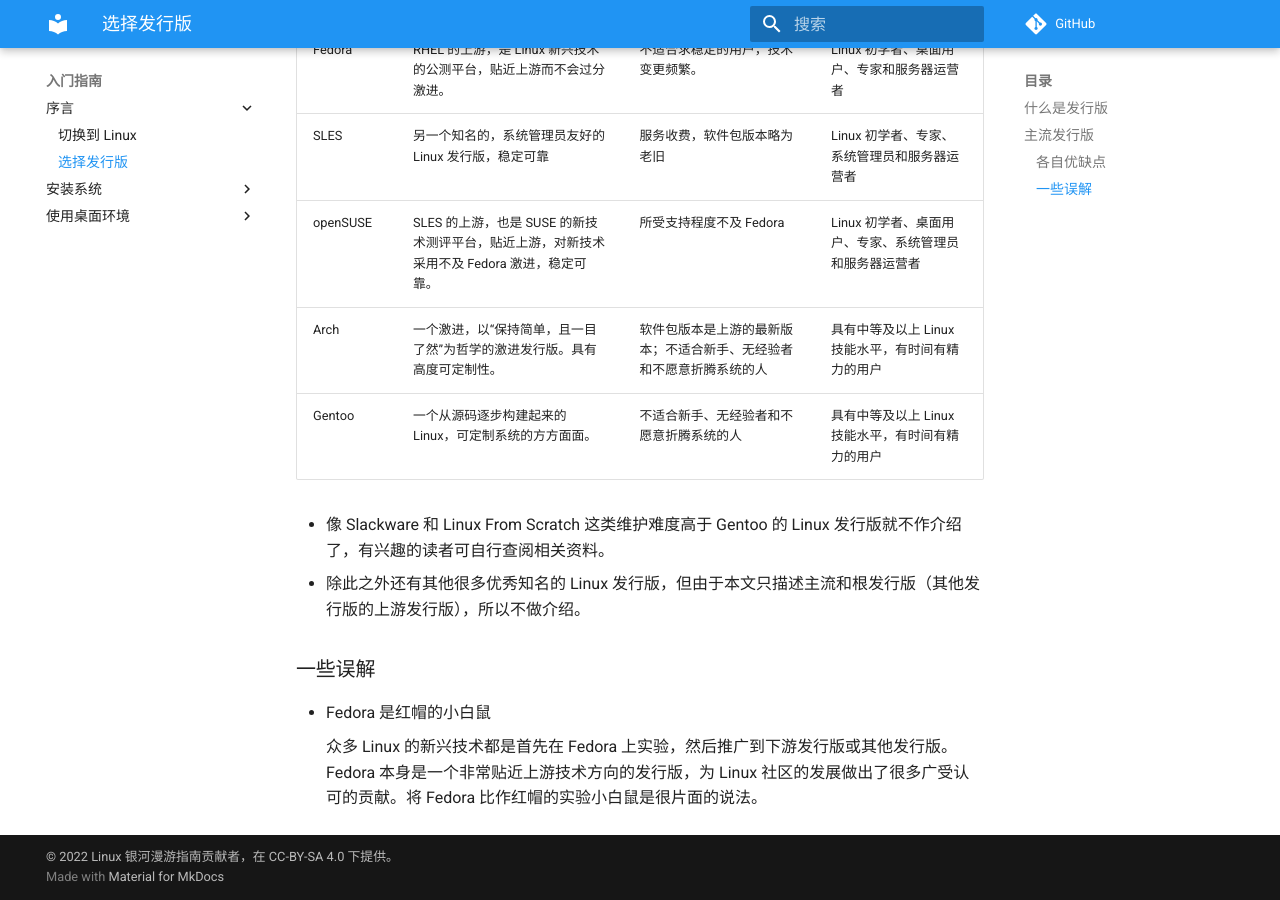
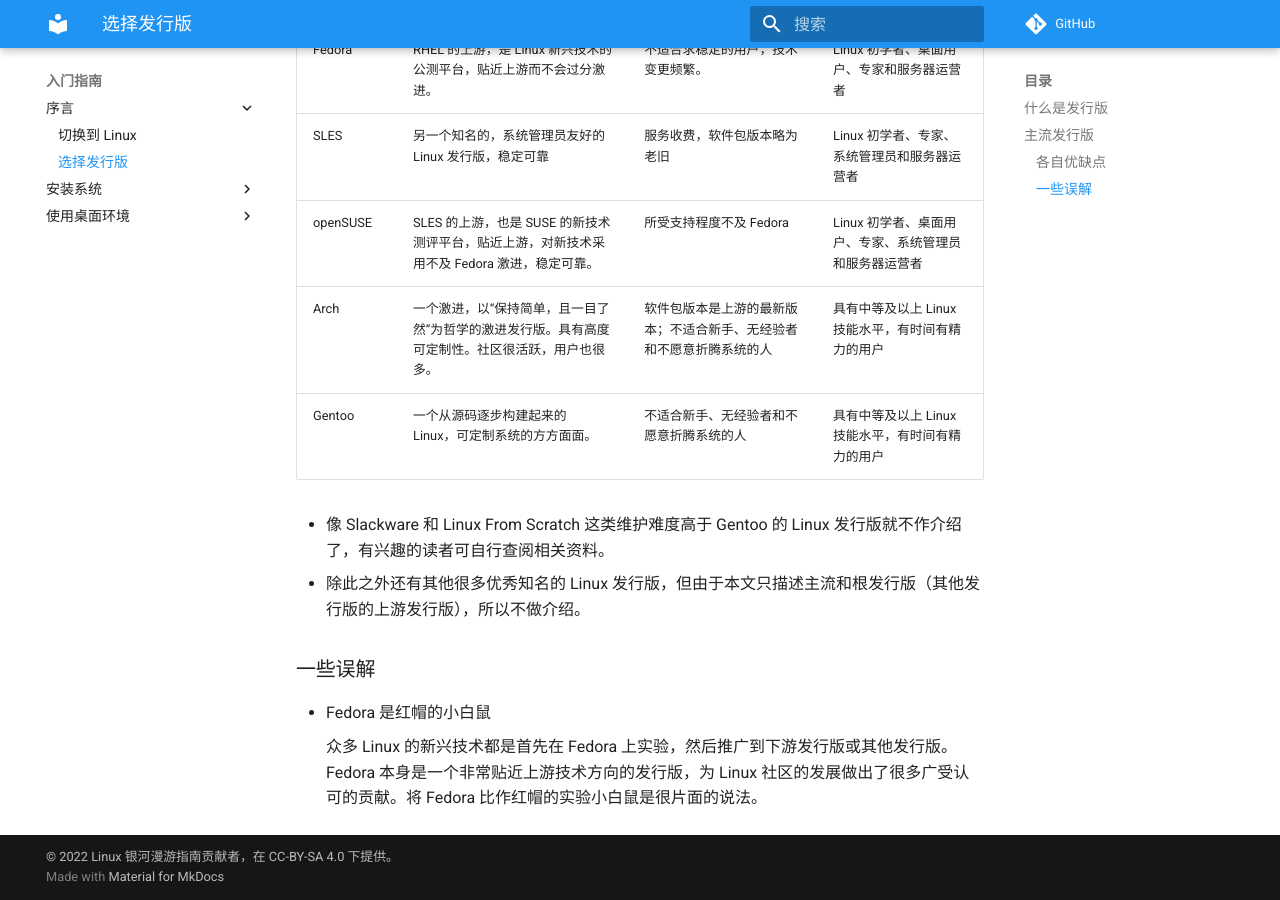
Before and after one commit to linuxhitchhiker/THGLG, an MkDocs documentation site: the page built from docs/basic/prologue/choosing-distribution.md, in a window 1280 px wide and 900 px high, scrolled down 1158 px. Built offline with MkDocs 1.6.1 and Material for MkDocs 9.7.7, drawn with Linux system fonts in a browser that asks for light colours; comment, search, counter and statistics services are not loaded.

Commit message:
Update choosing-distribution.md

```diff
--- a/docs/basic/prologue/choosing-distribution.md
+++ b/docs/basic/prologue/choosing-distribution.md
@@ -28,7 +28,7 @@ Linux 当前的主流/根发行版有：[Debian](https://www.debian.org/)、[Ubu
 |Fedora|RHEL 的上游，是 Linux 新兴技术的公测平台，贴近上游而不会过分激进。|不适合求稳定的用户，技术变更频繁。|Linux 初学者、桌面用户、专家和服务器运营者|
 |SLES|另一个知名的，系统管理员友好的 Linux 发行版，稳定可靠|服务收费，软件包版本略为老旧|Linux 初学者、专家、系统管理员和服务器运营者|
 |openSUSE|SLES 的上游，也是 SUSE 的新技术测评平台，贴近上游，对新技术采用不及 Fedora 激进，稳定可靠。|所受支持程度不及 Fedora|Linux 初学者、桌面用户、专家、系统管理员和服务器运营者|
-|Arch|一个激进，以“保持简单，且一目了然”为哲学的激进发行版。具有高度可定制性。|软件包版本是上游的最新版本；不适合新手、无经验者和不愿意折腾系统的人|具有中等及以上 Linux 技能水平，有时间有精力的用户|
+|Arch|一个激进，以“保持简单，且一目了然”为哲学的激进发行版。具有高度可定制性。社区很活跃，用户也很多。|软件包版本是上游的最新版本；不适合新手、无经验者和不愿意折腾系统的人|具有中等及以上 Linux 技能水平，有时间有精力的用户|
 |Gentoo|一个从源码逐步构建起来的 Linux，可定制系统的方方面面。|不适合新手、无经验者和不愿意折腾系统的人|具有中等及以上 Linux 技能水平，有时间有精力的用户|
 
 - 像 Slackware 和 Linux From Scratch 这类维护难度高于 Gentoo 的 Linux 发行版就不作介绍了，有兴趣的读者可自行查阅相关资料。
```
